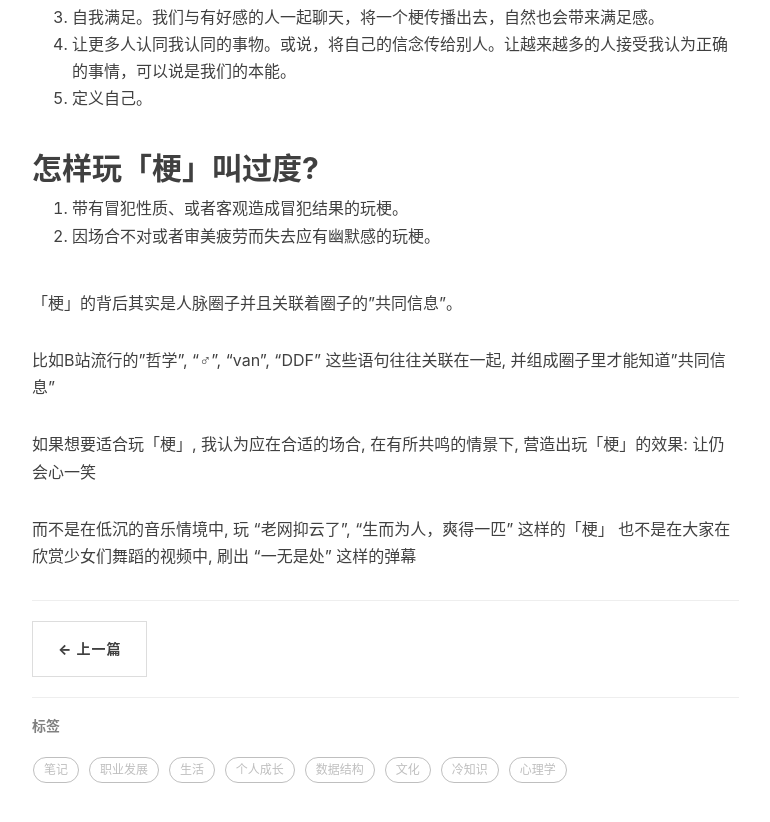
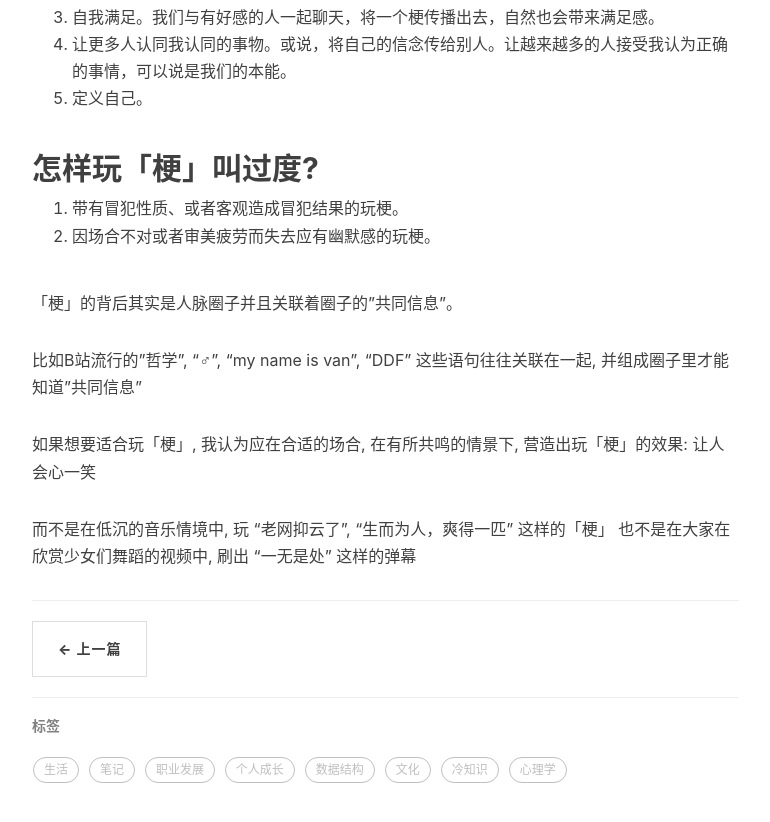
Before and after one commit to EPsheep/EPsheep.github.io, a Jekyll site: the page built from _posts/2020-08-05-玩梗.md, in a window 1280 px wide and 900 px high, scrolled down 1602 px. Shown: the top 822 px of the window, without its empty margins (233-1003 px from the left). Built offline with Jekyll 4.4.1, drawn with Linux system fonts in a browser that asks for light colours; nearby versions of some CDN libraries; comment, search, counter and statistics services are not loaded.

Commit message:
autocommit

```diff
--- a/_posts/2020-08-05-玩梗.md
+++ b/_posts/2020-08-05-玩梗.md
@@ -58,9 +58,9 @@ tags:
 
 「梗」的背后其实是人脉圈子并且关联着圈子的"共同信息"。
 
-比如B站流行的"哲学", "♂", "van", "DDF" 这些语句往往关联在一起, 并组成圈子里才能知道"共同信息"
+比如B站流行的"哲学", "♂", "my name is van", "DDF" 这些语句往往关联在一起, 并组成圈子里才能知道"共同信息"
 
-如果想要适合玩「梗」, 我认为应在合适的场合, 在有所共鸣的情景下, 营造出玩「梗」的效果: 让仍会心一笑
+如果想要适合玩「梗」, 我认为应在合适的场合, 在有所共鸣的情景下, 营造出玩「梗」的效果: 让人会心一笑
 
 而不是在低沉的音乐情境中, 玩 "老网抑云了", "生而为人，爽得一匹" 这样的「梗」
 也不是在大家在欣赏少女们舞蹈的视频中, 刷出 "一无是处" 这样的弹幕
```
Also changed, not shown: _posts/2020-05-19-孤独与寂寞.md (renamed from _drafts/2020-05-19-孤独与寂寞.md, +1 -4 lines).
